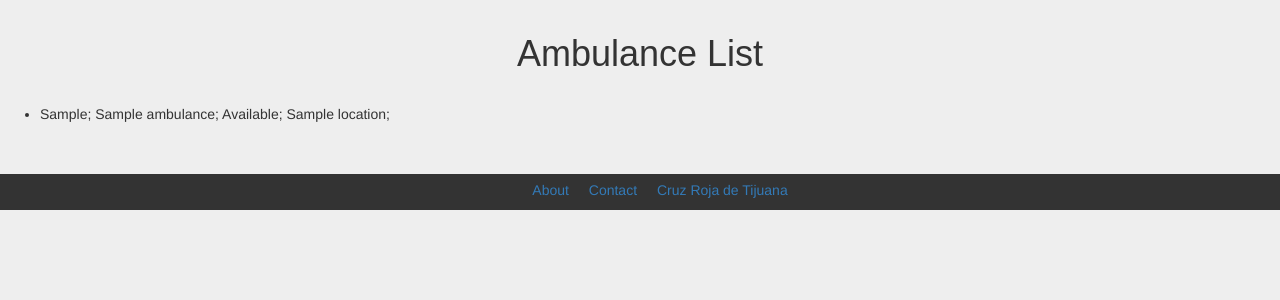
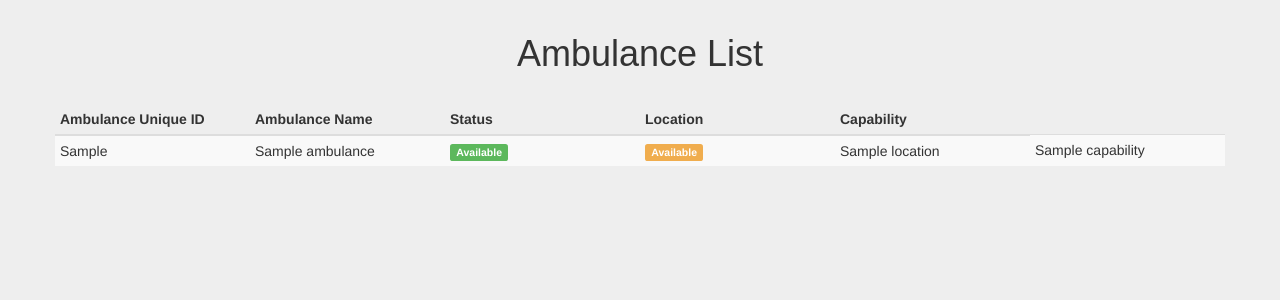
Before and after one commit to EMSTrack/EMSTrack-Django, a Django app: template eng100l/ambulances/templates/ambulances/ambulances_form.html in a window 1280 px wide. Shown: the part 51-351 px from the top of the page. Run offline with Django 3.2, Linux system fonts and the light colour scheme; the template is opened without the code that fills it: most values are stand-ins (such as "Sample title", 1, 10 or a date in 2020); some libraries are stand-ins or nearby versions.

Commit message:
Ambulance List Table

```diff
--- a/eng100l/ambulances/static/ambulances/js/ambulance_list.js
+++ b/eng100l/ambulances/static/ambulances/js/ambulance_list.js
@@ -1,3 +1,5 @@
+
+var mylist;
 $(document).ready(function() {
 
 }
--- a/eng100l/ambulances/templates/ambulances/ambulances_form.html
+++ b/eng100l/ambulances/templates/ambulances/ambulances_form.html
@@ -29,8 +29,92 @@
 
 <h1>Ambulance List</h1>
 
+<style>
+th {
+    text-align: left;
+    }
+</style>
+
 <br/>
+<div class="container">
+    <div class="row">
+        <div class="span6">
+            <table class="table table-striped table-condensed">
+                <thead>
+                <tr>
+                    <th>Ambulance Unique ID</th>
+                    <th>Ambulance Name</th>
+                    <th>Status</th>
+                    <th>Location</th>
+                    <th>Capability</th>
+                </tr>
+                </thead>
+                <tbody>
+                    {% for ambulance in ambulances %}
+                    {% if ambulance.license_plate != "" %}
+                    <tr>
+                     <td> {{ ambulance.license_plate }}</td>
+                        <td>{{ ambulance.name }}</td>
+                        {% if ambulance.status == "Available" %}
+                            <td><span class="label label-success">{{ ambulance.status }}</span>
+                        {%endif%}
+                         <td><span class="label label-warning">{{ ambulance.status }}</span>
 
+                        <td>{{ ambulance.location }}</td>
+                        <td>{{ambulance.capability}}</td>
+                    </tr>
+                    {% endif %}
+                    {% endfor %}
+                <!--
+                <tr>
+                    <td>1</td>
+                    <td>A </td>
+                    <td>4326</td>
+                    <td>POINT (-117.0282 32.5049)</td>
+                    <td><span class="label label-success">Available To Dispatch</span>
+                    </td>
+                    <td>None</td>
+                </tr>
+                <tr>
+                    <td>2</td>
+                    <td> B</td>
+                    <td>4327</td>
+                    <td>POINT (-117.0282 32.5049)</td>
+                    <td><span class="label label-warning">With Patient</span></td>
+                    <td>None</td>
+                </tr>
+                <tr>
+                    <td>3</td>
+                    <td>B </td>
+                    <td>4328</td>
+                    <td>POINT (-117.0082 32.4849)</td>
+                    <td><span class="label label-warning">With Patient</span></td>
+                    <td>None</td>
+                </tr>
+                <tr>
+                    <td>4</td>
+                    <td> A</td>
+                    <td>4329</td>
+                    <td>POINT (-117.0082 32.4849)</td>
+                    <td><span class="label label-warning">With Patient</span></td>
+                    <td>None</td>
+                </tr>
+                <tr>
+                    <td>5</td>
+                    <td>C </td>
+                    <td>6759725397</td>
+                    <td>POINT (-117.0082 32.4849)</td>
+                    <td><span class="label label-success">Available To Dispatch</span></td>
+                    <td>None</td>
+                </tr>
+                -->
+                </tbody>
+            </table>
+        </div>
+    </div>
+</div>
+
+<!--
 <ul>
     {% for ambulance in ambulances %}
     {% if ambulance.license_plate != "" %}
@@ -47,3 +131,4 @@
     {% endfor %}
 </ul>
 {% endblock %}
+-->
```
Lines whose indentation alone changed are shown as unchanged.
